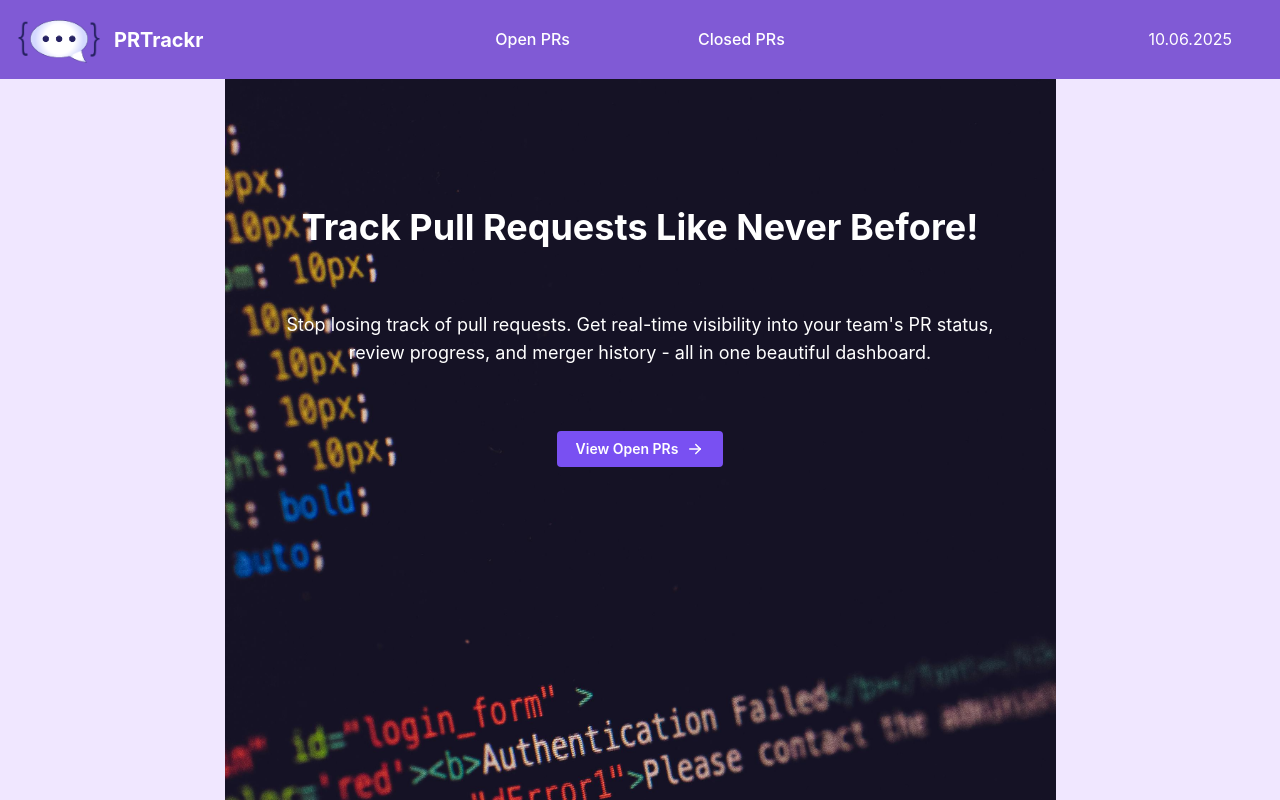
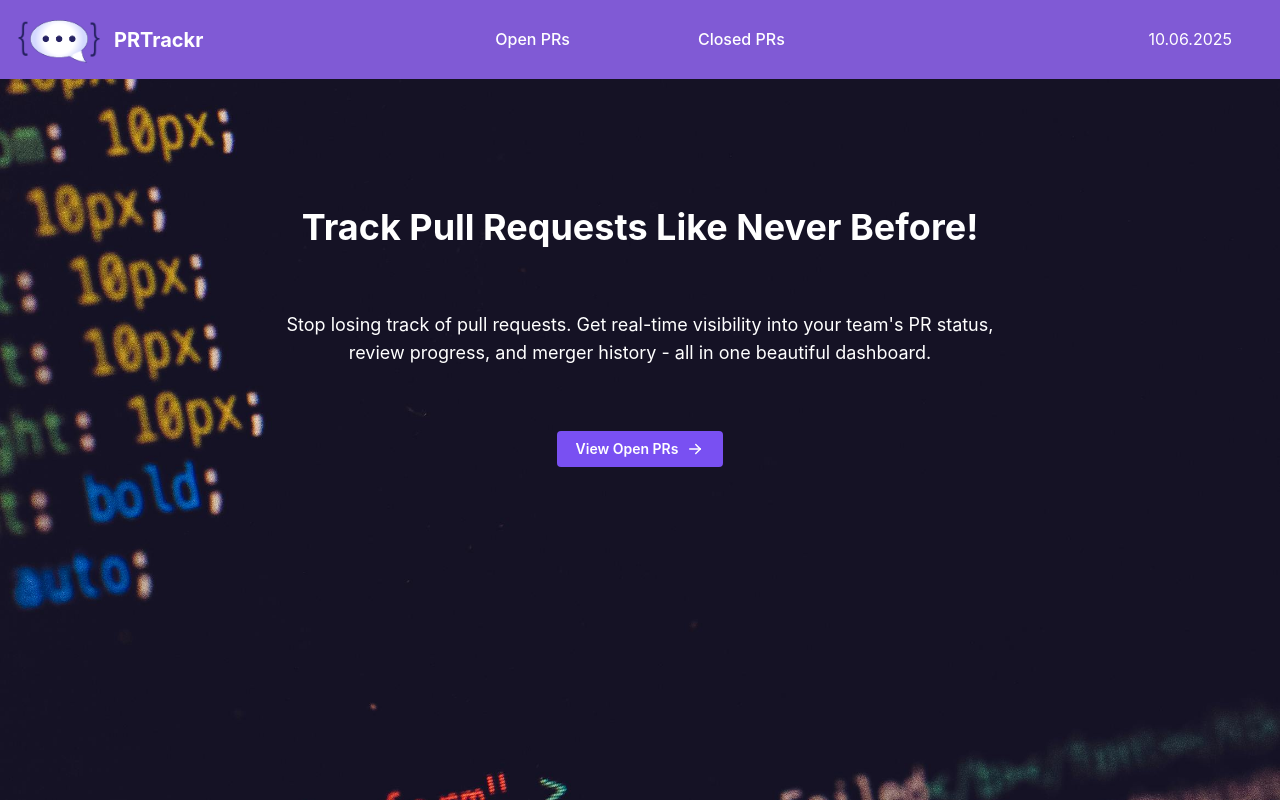
Before and after one commit to kento-ix/V57-tier3-team-39, a Next.js app in the folder client/: page / in a window 1280 px wide. Shown: the top 800 px of the page. Built offline with nearby package versions, Linux system fonts and the light colour scheme.

Commit message:
update the header and homepage

```diff
--- a/client/app/page.tsx
+++ b/client/app/page.tsx
@@ -8,24 +8,25 @@ import {
 } from "@tabler/icons-react";
 import { FaRegHandshake, FaShieldHalved, FaEye } from "react-icons/fa6";
 import { FaHistory, FaRegStar } from "react-icons/fa";
+import { useRouter } from "next/navigation";
 
 export default function Home() {
-  const handleOpenPRPage: () => void = () => {
-    console.log("Open PR page");
+  const router = useRouter();
+
+  const handleOpenPRPage = () => {
+    router.push("/open-prs");
   };
 
   return (
-    <main className="text-center max-w-[1280] mx-auto">
-      <div className="bg-[#F0E7FF]">
+    <div className="bg-[#F0E7FF]">
+      <div className="max-w-[1280px] mx-auto">
         <div
-          className="text-white min-h-[884px] pt-[128px] px-[36px]"
+          className="text-white min-h-[884px] pt-[128px] px-[36px] bg-cover bg-center w-full"
           style={{
             backgroundImage: "url('/images/background.jpg')",
-            backgroundSize: "cover",
-            backgroundPosition: "center",
           }}
         >
-          <div className="flex-col justify-center items-center text-center max-w-[736px] mx-auto">
+          <div className="flex flex-col justify-center items-center text-center max-w-[736px] mx-auto">
             <h1 className="text-4xl font-bold ">
               Track Pull Requests Like Never Before!
             </h1>
@@ -127,8 +128,8 @@ export default function Home() {
                 Team Collaboration
               </h2>
               <p>
-                See who&#39; reviewing what and track team member contributions at
-                a glance
+                See who&#39; reviewing what and track team member contributions
+                at a glance
               </p>
             </Card>
           </div>
@@ -196,8 +197,9 @@ export default function Home() {
                 Ready to Streamline Your PR Process?
               </h2>
               <p>
-                Start tracking your team&#39;s pull requests today. No installation
-                required - just enter your repository details and go!
+                Start tracking your team&#39;s pull requests today. No
+                installation required - just enter your repository details and
+                go!
               </p>
               <div className="flex justify-center items-center mt-4">
                 <Button
@@ -215,6 +217,6 @@ export default function Home() {
           </div>
         </div>
       </div>
-    </main>
+    </div>
   );
 }
--- a/client/components/Footer.tsx
+++ b/client/components/Footer.tsx
@@ -15,7 +15,7 @@ const Footer = () => {
         </Link>
       </div>
       <div>
-        <Link target="_blank" href="/credits">
+        <Link href="/credits">
           <p>Credits</p>
         </Link>
       </div>
--- a/client/components/Header.tsx
+++ b/client/components/Header.tsx
@@ -33,7 +33,7 @@ const Header: React.FC = () => {
             </Link>
           </div>
 
-          <Link href="/">
+          <Link href="/" className="block [@media(max-width:490px)]:hidden">
             <h1 className="font-bold text-xl">PRTrackr</h1>
           </Link>
         </div>
```
